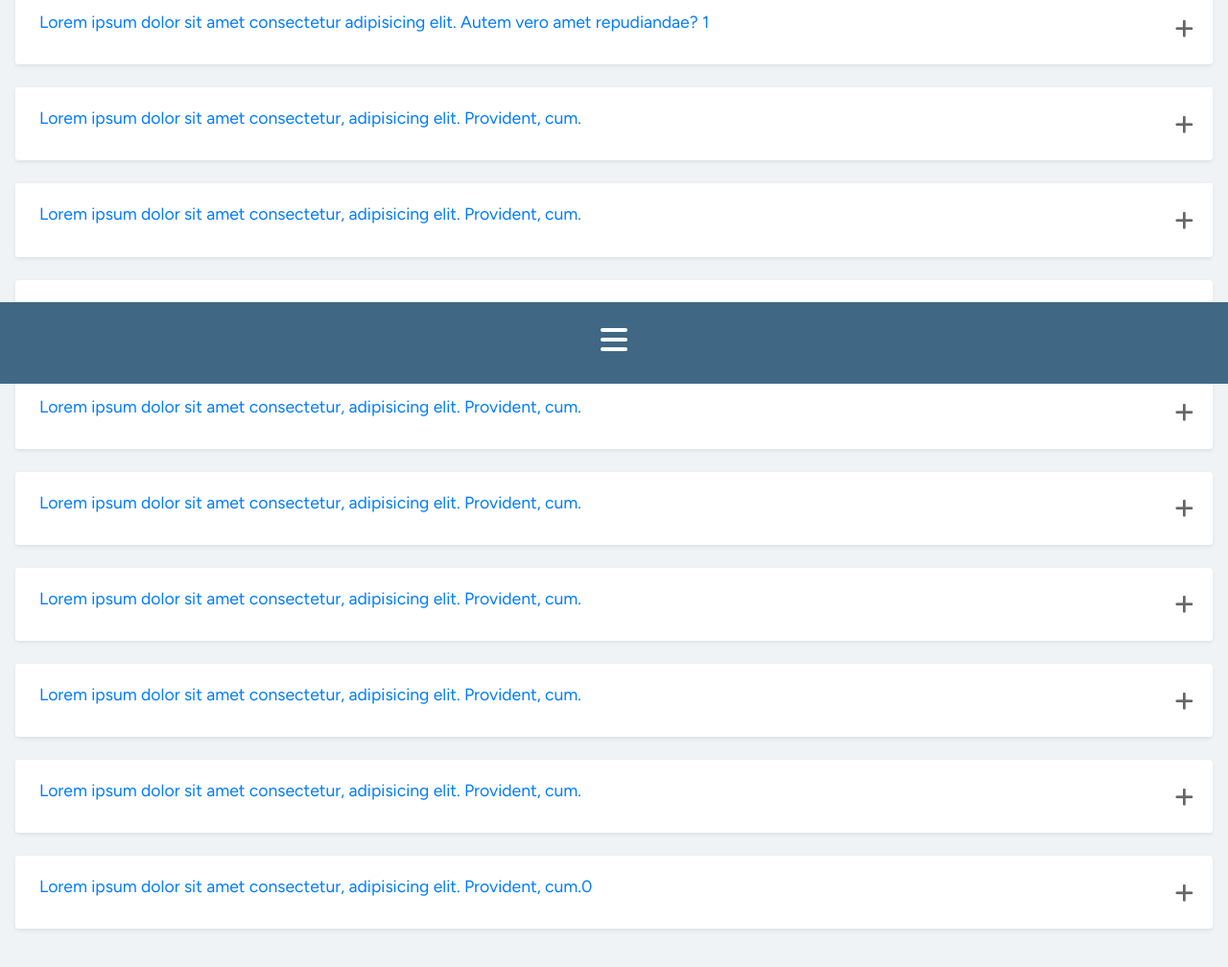
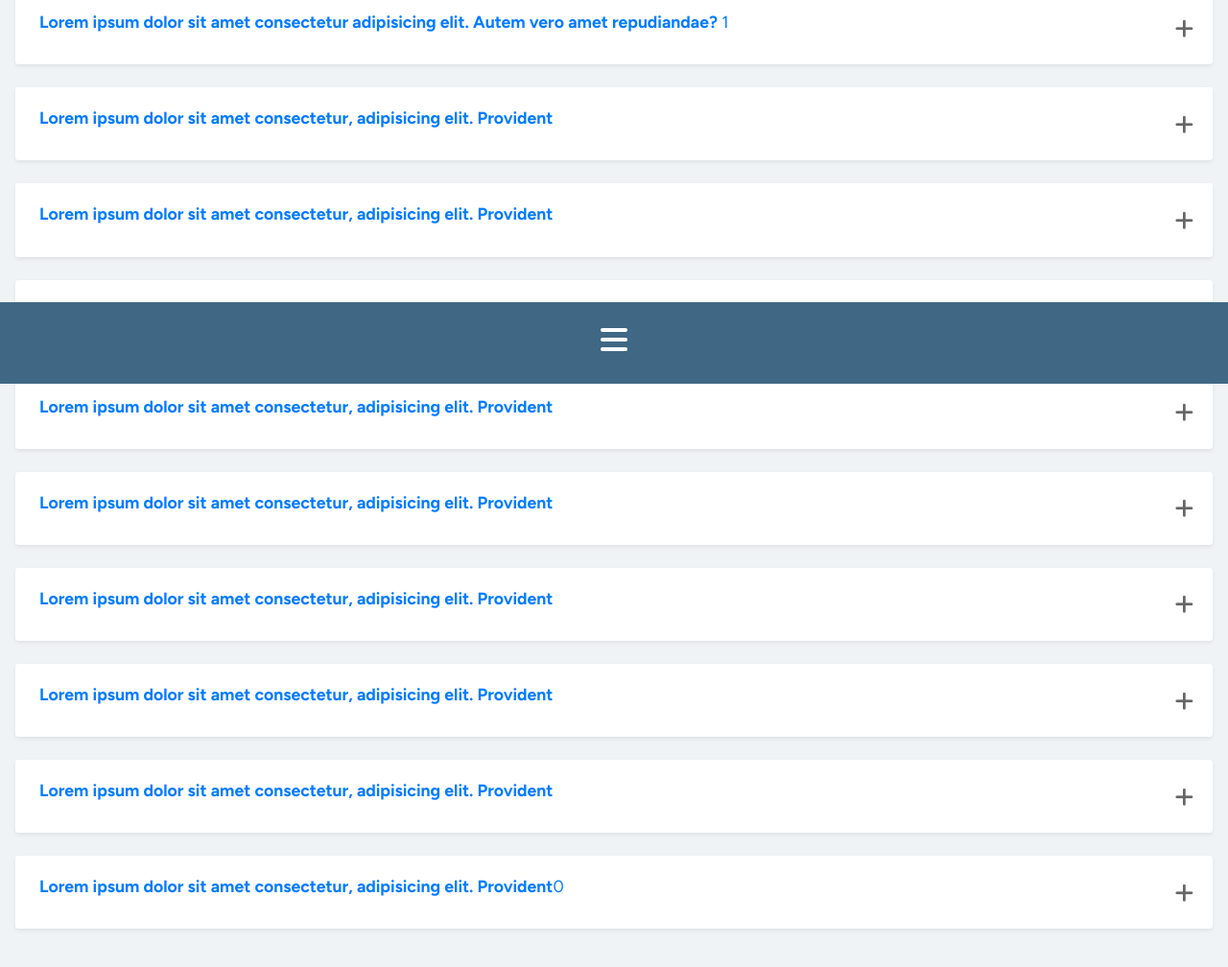
Before and after one commit to randal-sean-harrison/sjg-app, a plain HTML site: page faq.html in a window 1280 px wide. Shown: the part 400-1408 px from the top of the page at 96% size. Drawn offline with nearby package versions, Linux system fonts and the light colour scheme.

Commit message:
trying bold on the faqs

```diff
--- a/faq.html
+++ b/faq.html
@@ -54,8 +54,9 @@
                            <button
                               class="btn btn-link text-decoration-none w-100 h-100 text-left display-inline-block pl-1 pr-3 body-font-size display-inline-block pl-1 pr-3 body-font-size"
                               type="button" data-toggle="collapse" data-target="#panel18889065" aria-expanded="false"
-                              aria-controls="header-0">Lorem ipsum dolor sit amet consectetur adipisicing elit. Autem
-                              vero amet repudiandae?
+                              aria-controls="header-0"><strong>Lorem ipsum dolor sit amet consectetur adipisicing elit.
+                                 Autem
+                                 vero amet repudiandae?</strong>
                               1</button>
                            <p class="d-inline-block pt-3"><i class="fa-duotone fa-solid fa-lg fa-plus"></i></p>
                         </h2>
@@ -71,8 +72,8 @@
                            <button
                               class="btn btn-link text-decoration-none w-100 h-100 text-left display-inline-block pl-1 pr-3 body-font-size"
                               type="button" data-toggle="collapse" data-target="#panel76375959" aria-expanded="false"
-                              aria-controls="header-1">Lorem ipsum dolor sit amet consectetur, adipisicing elit.
-                              Provident, cum.</button>
+                              aria-controls="header-1"><strong>Lorem ipsum dolor sit amet consectetur, adipisicing elit.
+                                 Provident</strong></button>
                            <p class="d-inline-block pt-3"><i class="fa-duotone fa-solid fa-lg fa-plus"></i></p>
                         </h2>
                      </div>
@@ -87,8 +88,8 @@
                            <button
                               class="btn btn-link text-decoration-none w-100 h-100 text-left display-inline-block pl-1 pr-3 body-font-size"
                               type="button" data-toggle="collapse" data-target="#panel37451609" aria-expanded="false"
-                              aria-controls="header-2">Lorem ipsum dolor sit amet consectetur, adipisicing elit.
-                              Provident, cum.</button>
+                              aria-controls="header-2"><strong>Lorem ipsum dolor sit amet consectetur, adipisicing elit.
+                                 Provident</strong></button>
                            <p class="d-inline-block pt-3"><i class="fa-duotone fa-solid fa-lg fa-plus"></i></p>
                         </h2>
                      </div>
@@ -103,8 +104,8 @@
                            <button
                               class="btn btn-link text-decoration-none w-100 h-100 text-left display-inline-block pl-1 pr-3 body-font-size"
                               type="button" data-toggle="collapse" data-target="#panel15510222" aria-expanded="false"
-                              aria-controls="header-3">Lorem ipsum dolor sit amet consectetur, adipisicing elit.
-                              Provident, cum.</button>
+                              aria-controls="header-3"><strong>Lorem ipsum dolor sit amet consectetur, adipisicing elit.
+                                 Provident</strong></button>
                            <p class="d-inline-block pt-3"><i class="fa-duotone fa-solid fa-lg fa-plus"></i></p>
                         </h2>
                      </div>
@@ -119,8 +120,8 @@
                            <button
                               class="btn btn-link text-decoration-none w-100 h-100 text-left display-inline-block pl-1 pr-3 body-font-size"
                               type="button" data-toggle="collapse" data-target="#panel36473430" aria-expanded="false"
-                              aria-controls="header-4">Lorem ipsum dolor sit amet consectetur, adipisicing elit.
-                              Provident, cum.</button>
+                              aria-controls="header-4"><strong>Lorem ipsum dolor sit amet consectetur, adipisicing elit.
+                                 Provident</strong></button>
                            <p class="d-inline-block pt-3"><i class="fa-duotone fa-solid fa-lg fa-plus"></i></p>
                         </h2>
                      </div>
@@ -135,8 +136,8 @@
                            <button
                               class="btn btn-link text-decoration-none w-100 h-100 text-left display-inline-block pl-1 pr-3 body-font-size"
                               type="button" data-toggle="collapse" data-target="#panel92636151" aria-expanded="false"
-                              aria-controls="header-5">Lorem ipsum dolor sit amet consectetur, adipisicing elit.
-                              Provident, cum.</button>
+                              aria-controls="header-5"><strong>Lorem ipsum dolor sit amet consectetur, adipisicing elit.
+                                 Provident</strong></button>
                            <p class="d-inline-block pt-3"><i class="fa-duotone fa-solid fa-lg fa-plus"></i></p>
                         </h2>
                      </div>
@@ -151,8 +152,8 @@
                            <button
                               class="btn btn-link text-decoration-none w-100 h-100 text-left display-inline-block pl-1 pr-3 body-font-size"
                               type="button" data-toggle="collapse" data-target="#panel64935983" aria-expanded="false"
-                              aria-controls="header-6">Lorem ipsum dolor sit amet consectetur, adipisicing elit.
-                              Provident, cum.</button>
+                              aria-controls="header-6"><strong>Lorem ipsum dolor sit amet consectetur, adipisicing elit.
+                                 Provident</strong></button>
                            <p class="d-inline-block pt-3"><i class="fa-duotone fa-solid fa-lg fa-plus"></i></p>
                         </h2>
                      </div>
@@ -167,8 +168,8 @@
                            <button
                               class="btn btn-link text-decoration-none w-100 h-100 text-left display-inline-block pl-1 pr-3 body-font-size"
                               type="button" data-toggle="collapse" data-target="#panel82773442" aria-expanded="false"
-                              aria-controls="header-7">Lorem ipsum dolor sit amet consectetur, adipisicing elit.
-                              Provident, cum.</button>
+                              aria-controls="header-7"><strong>Lorem ipsum dolor sit amet consectetur, adipisicing elit.
+                                 Provident</strong></button>
                            <p class="d-inline-block pt-3"><i class="fa-duotone fa-solid fa-lg fa-plus"></i></p>
                         </h2>
                      </div>
@@ -183,8 +184,8 @@
                            <button
                               class="btn btn-link text-decoration-none w-100 h-100 text-left display-inline-block pl-1 pr-3 body-font-size"
                               type="button" data-toggle="collapse" data-target="#panel10677259" aria-expanded="false"
-                              aria-controls="header-8">Lorem ipsum dolor sit amet consectetur, adipisicing elit.
-                              Provident, cum.</button>
+                              aria-controls="header-8"><strong>Lorem ipsum dolor sit amet consectetur, adipisicing elit.
+                                 Provident</strong></button>
                            <p class="d-inline-block pt-3"><i class="fa-duotone fa-solid fa-lg fa-plus"></i></p>
                         </h2>
                      </div>
@@ -199,8 +200,8 @@
                            <button
                               class="btn btn-link text-decoration-none w-100 h-100 text-left display-inline-block pl-1 pr-3 body-font-size"
                               type="button" data-toggle="collapse" data-target="#panel3972014" aria-expanded="false"
-                              aria-controls="header-9">Lorem ipsum dolor sit amet consectetur, adipisicing elit.
-                              Provident, cum.0</button>
+                              aria-controls="header-9"><strong>Lorem ipsum dolor sit amet consectetur, adipisicing elit.
+                                 Provident</strong>0</button>
                            <p class="d-inline-block pt-3"><i class="fa-duotone fa-solid fa-lg fa-plus"></i></p>
                         </h2>
                      </div>
```
